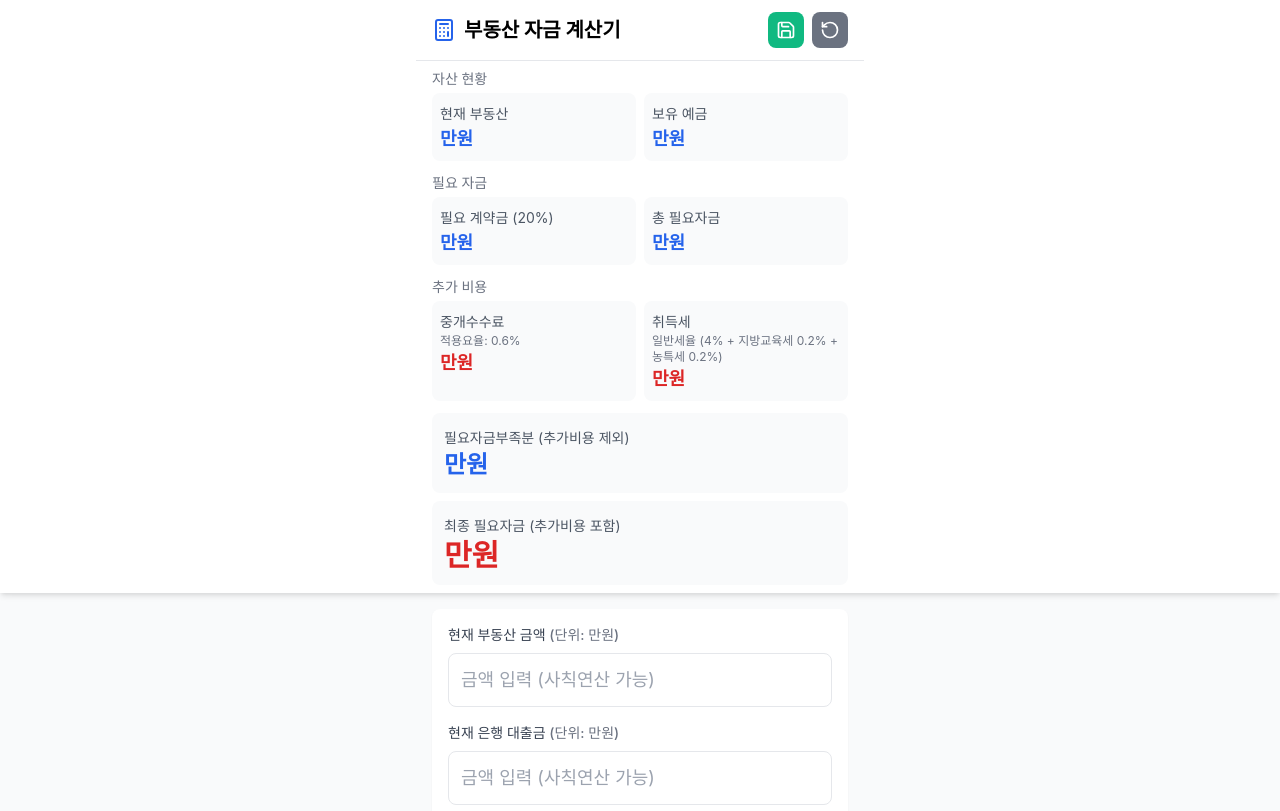
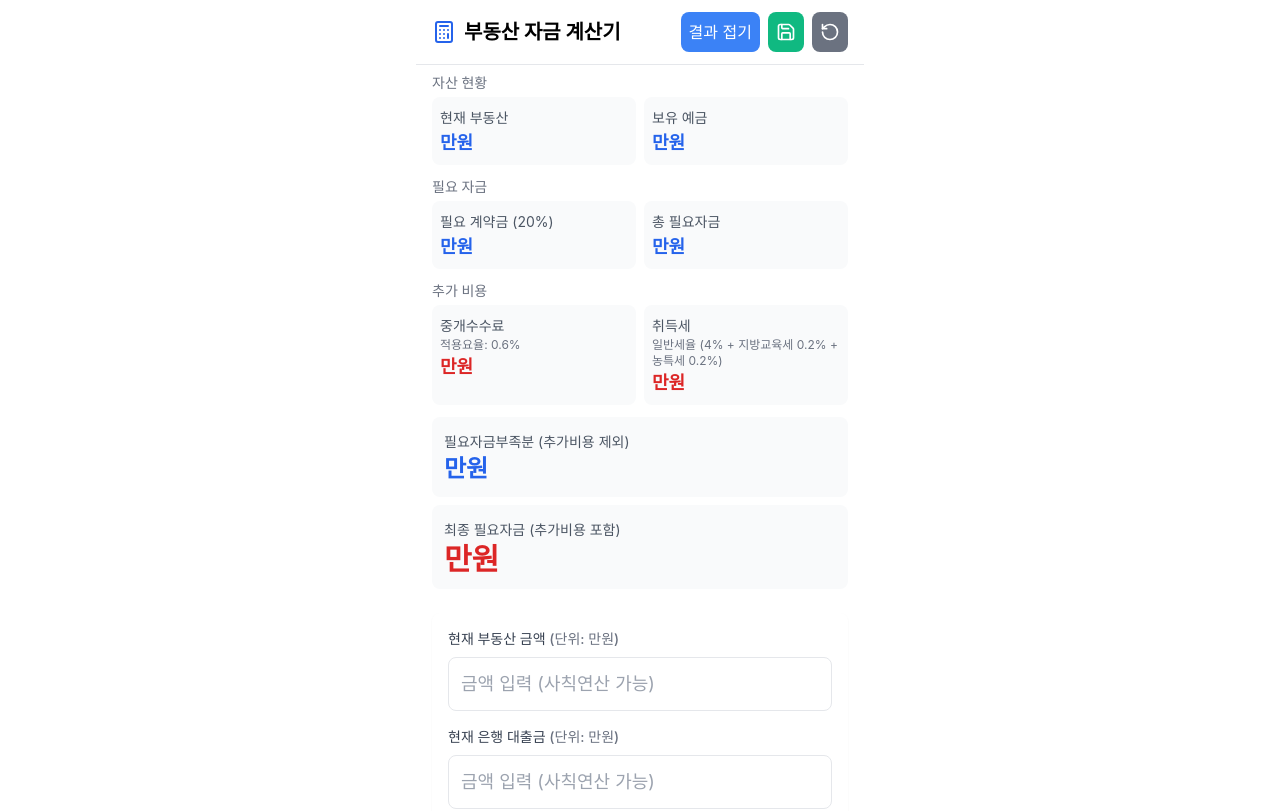
Before and after one commit to RyuSeHyeon/real-estate-calculator, a React (Create React App) app: page / in a window 1280 px wide. Shown: the top 811 px of the page. Built offline with nearby package versions, Linux system fonts and the light colour scheme.

Commit message:
Replace eval with safe calculation function

```diff
--- a/src/App.js
+++ b/src/App.js
@@ -65,6 +65,9 @@ const EnhancedRealEstateCalculator = () => {
     const [transactionType, setTransactionType] = useState('sale');
     const [region, setRegion] = useState('normal');
     const [isFirstTime, setIsFirstTime] = useState(false);
+    // 상태 추가 (컴포넌트 최상단 상태 선언부에 추가)
+    const [isResultVisible, setIsResultVisible] = useState(true);
+
 
     // 중개수수료 요율 계산 함수
     const calculateBrokerageRate = (amount, type) => {
@@ -165,14 +168,42 @@ const EnhancedRealEstateCalculator = () => {
         return formula;
     };
 
-    // 문자열 수식 계산
+    // 문자열 수식 계산 (안전한 버전)
     const evaluateExpression = (expr) => {
         try {
             const cleanExpr = expr.replace(/,/g, '').replace(/\s/g, '');
             if (!/^[0-9+\-*/().]+$/.test(cleanExpr)) {
                 return NaN;
             }
-            const result = new Function(`return ${cleanExpr}`)();
+
+            // 간단한 사칙연산만 직접 처리
+            const tokens = cleanExpr.match(/[0-9.]+|[+\-*/()]/g) || [];
+            const numbers = [];
+            const operators = [];
+
+            for (const token of tokens) {
+                if (/[0-9.]+/.test(token)) {
+                    numbers.push(parseFloat(token));
+                } else {
+                    operators.push(token);
+                }
+            }
+
+            if (numbers.length === 0) return NaN;
+            if (numbers.length === 1) return numbers[0];
+
+            let result = numbers[0];
+            for (let i = 0; i < operators.length; i++) {
+                const nextNum = numbers[i + 1];
+                switch (operators[i]) {
+                    case '+': result += nextNum; break;
+                    case '-': result -= nextNum; break;
+                    case '*': result *= nextNum; break;
+                    case '/': result /= nextNum; break;
+                    default: return NaN;
+                }
+            }
+
             return isFinite(result) ? result : NaN;
         } catch (error) {
             return NaN;
@@ -286,6 +317,7 @@ const EnhancedRealEstateCalculator = () => {
         localStorage.removeItem('realEstateCalcValues');
     };
 
+
     return (
         <div className="min-h-screen bg-gray-50 flex flex-col">
             {/* 알림 메시지 */}
@@ -307,6 +339,12 @@ const EnhancedRealEstateCalculator = () => {
                         </div>
                         <div className="flex gap-2">
                             <button
+                                onClick={() => setIsResultVisible(!isResultVisible)}
+                                className="p-2 bg-blue-500 text-white rounded-lg hover:bg-blue-600"
+                            >
+                                {isResultVisible ? '결과 접기' : '결과 보기'}
+                            </button>
+                            <button
                                 onClick={saveData}
                                 className="p-2 bg-green-500 text-white rounded-lg hover:bg-green-600"
                             >
@@ -323,7 +361,11 @@ const EnhancedRealEstateCalculator = () => {
                 </div>
 
                 {/* 결과 표시 영역 */}
-                <div className="max-w-md mx-auto px-4 py-2 bg-white border-t">
+                <div
+                    className={`max-w-md mx-auto bg-white border-t transform transition-all duration-300 ease-in-out ${isResultVisible ? 'translate-y-0 opacity-100' : '-translate-y-full opacity-0 h-0 overflow-hidden'
+                        }`}
+                >
+                    <div className="px-4 py-2">
                         {/* 자산 현황 그룹 */}
                         <div className="mb-3">
                             <h3 className="text-sm font-medium text-gray-500 mb-1">자산 현황</h3>
@@ -562,6 +604,7 @@ const EnhancedRealEstateCalculator = () => {
                     </div>
                 </div>
             </div>
+        </div>
     );
 };
 
```
Lines whose indentation alone changed are shown as unchanged.
